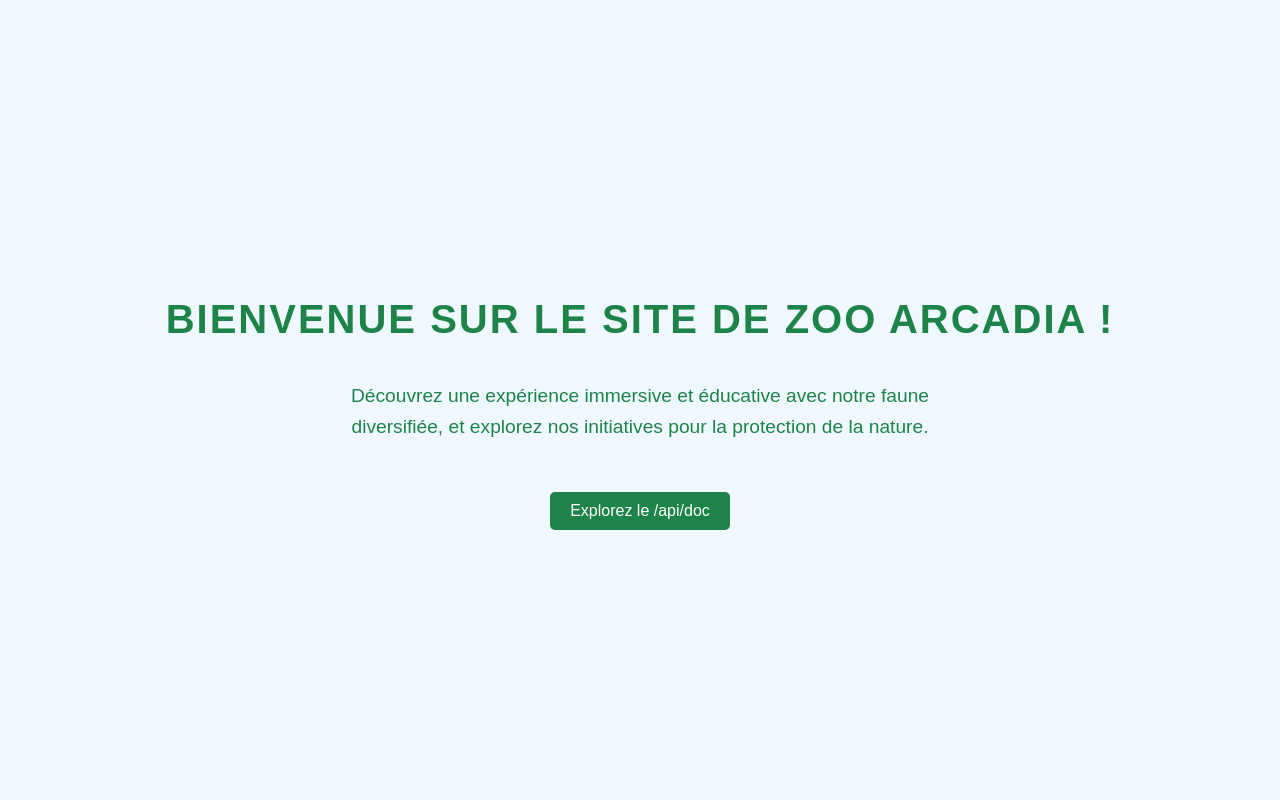
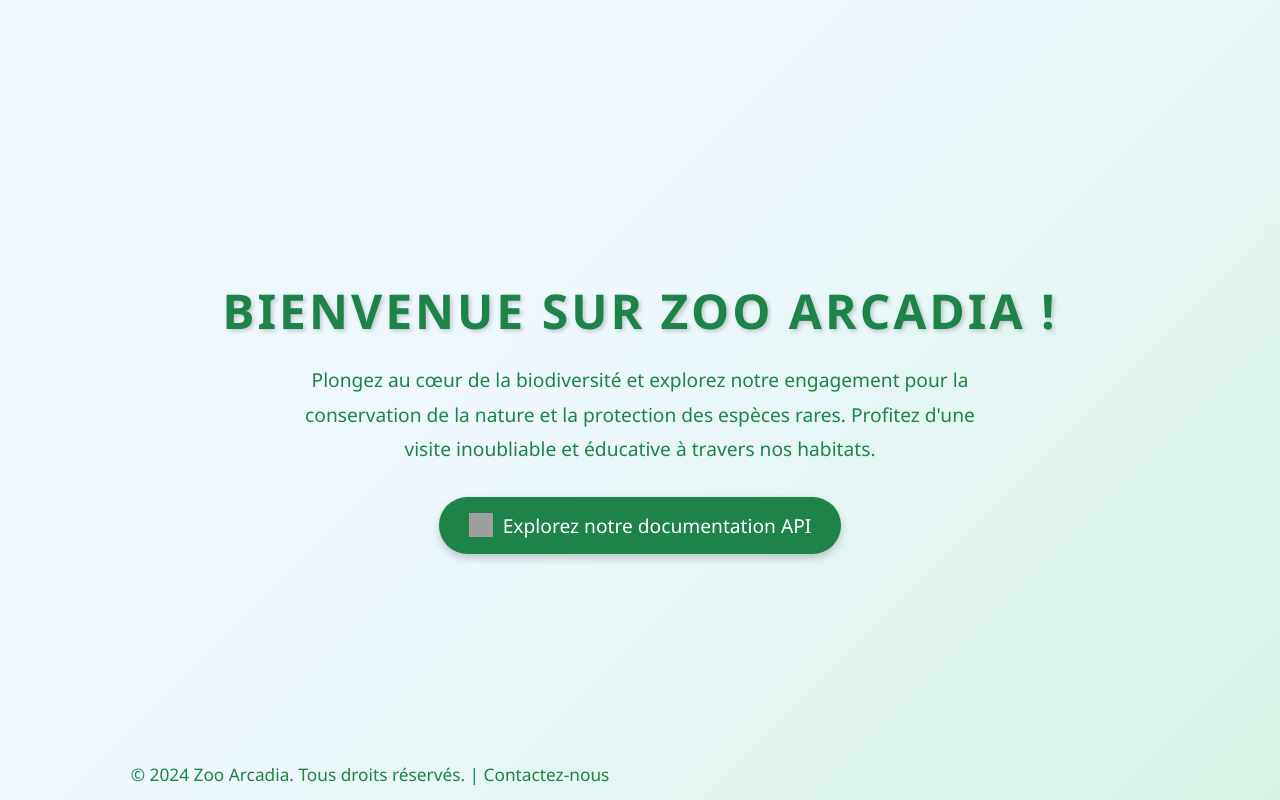
Before and after one commit to R3zgar/Zoo_Arcadia_Back, a Symfony app: template templates/accueil-back.html.twig in a window 1280 px wide. Run offline with Twig, Linux system fonts and the light colour scheme; the template is opened without the code that fills it, so the values that code supplies are empty; some libraries are stand-ins or nearby versions; grey boxes are pictures that could not be loaded.

Commit message:
Amélioration de la page d'accueil : ajout d'un style plus moderne et d'une icône de documentation au bouton
- Mise à jour du design de la page d'accueil avec un fond dégradé pour un look plus attrayant.
- Agrandissement du bouton d'exploration et ajout d'une icône de documentation pour une meilleure clarté visuelle.
- Ajustement des styles pour le texte et le bouton afin de rendre l'interface plus professionnelle et engageante.

```diff
--- a/templates/accueil-back.html.twig
+++ b/templates/accueil-back.html.twig
@@ -4,12 +4,12 @@
 <head>
     <meta charset="UTF-8">
     <meta name="viewport" content="width=device-width, initial-scale=1.0">
-    <title>Zoo Arcadia</title>
+    <title>Zoo Arcadia - Accueil</title>
     <style>
         /* Styles pour la page d'accueil */
         body {
-            font-family: Arial, sans-serif;
-            background-color: #f0f8ff;
+            font-family: 'Segoe UI', Tahoma, Geneva, Verdana, sans-serif;
+            background: linear-gradient(135deg, #f0f8ff 40%, #d5f3e5);
             color: #333;
             display: flex;
             flex-direction: column;
@@ -21,17 +21,20 @@
 
         h1 {
             color: #2c3e50;
-            font-size: 2.5em;
+            font-size: 3em;
             margin-bottom: 20px;
             text-transform: uppercase;
-            letter-spacing: 2px;
+            letter-spacing: 3px;
+            text-shadow: 2px 2px 4px rgba(0, 0, 0, 0.2);
         }
 
         p {
             font-size: 1.2em;
             text-align: center;
-            max-width: 600px;
-            line-height: 1.6;
+            max-width: 700px;
+            line-height: 1.8;
+            margin: 0 20px;
+            color: #34495e;
         }
 
         /* Palette de couleurs pour Zoo Arcadia */
@@ -41,25 +44,62 @@
 
         /* Style pour le bouton */
         .explore-button {
-            display: inline-block;
+            display: inline-flex;
+            align-items: center;
+            gap: 10px;
             margin-top: 30px;
-            padding: 10px 20px;
+            padding: 15px 30px;
             background-color: #1d8348;
             color: white;
-            font-size: 1em;
-            border-radius: 5px;
+            font-size: 1.2em;
+            border-radius: 30px;
             text-decoration: none;
-            transition: background-color 0.3s ease;
+            transition: background-color 0.3s ease, transform 0.2s ease;
+            box-shadow: 0px 4px 8px rgba(0, 0, 0, 0.2);
         }
 
         .explore-button:hover {
             background-color: #145a32;
+            transform: translateY(-3px);
+            box-shadow: 0px 8px 16px rgba(0, 0, 0, 0.2);
+        }
+
+        .explore-button img {
+            width: 24px;
+            height: 24px;
+        }
+
+        /* Style pour le footer */
+        footer {
+            position: absolute;
+            bottom: 10px;
+            font-size: 0.9em;
+            color: #666;
+            text-align: center;
+            width: 100%;
+        }
+
+        footer a {
+            color: #1d8348;
+            text-decoration: none;
+            transition: color 0.3s ease;
+        }
+
+        footer a:hover {
+            color: #145a32;
         }
     </style>
 </head>
 <body>
-<h1>Bienvenue sur le site de Zoo Arcadia !</h1>
-<p>Découvrez une expérience immersive et éducative avec notre faune diversifiée, et explorez nos initiatives pour la protection de la nature.</p>
-<a href="https://127.0.0.1:8000/api/doc" class="explore-button">Explorez le /api/doc</a>
+<h1>Bienvenue sur Zoo Arcadia !</h1>
+<p>Plongez au cœur de la biodiversité et explorez notre engagement pour la conservation de la nature et la protection des espèces rares. Profitez d'une visite inoubliable et éducative à travers nos habitats.</p>
+<a href="https://127.0.0.1:8000/api/doc" class="explore-button">
+    <img src="https://img.icons8.com/ios-filled/50/ffffff/document.png" alt="Documentation Icon">
+    Explorez notre documentation API
+</a>
+
+<footer>
+    <p>&copy; {{ "now"|date("Y") }} Zoo Arcadia. Tous droits réservés. | <a href="https://127.0.0.1:8000/api/doc">Contactez-nous</a></p>
+</footer>
 </body>
 </html>
```
